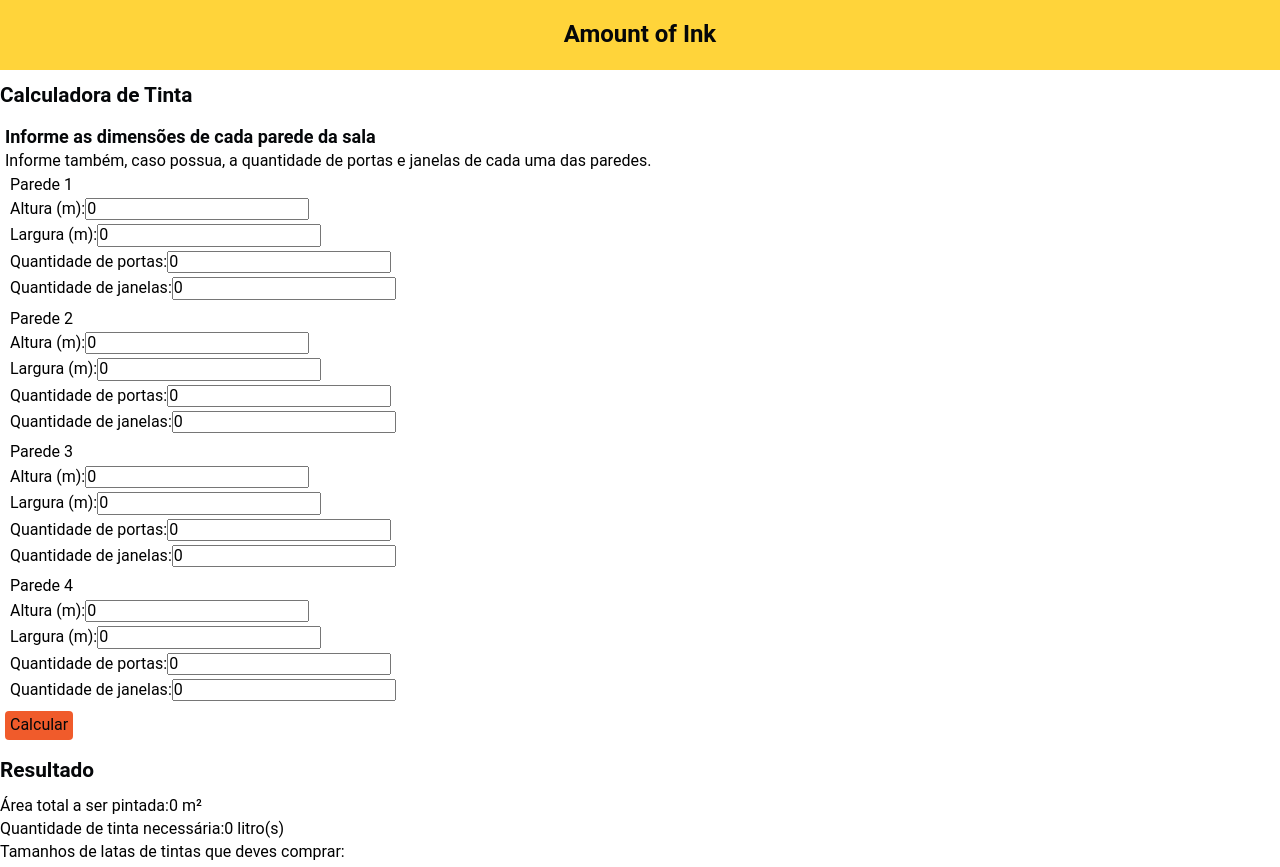
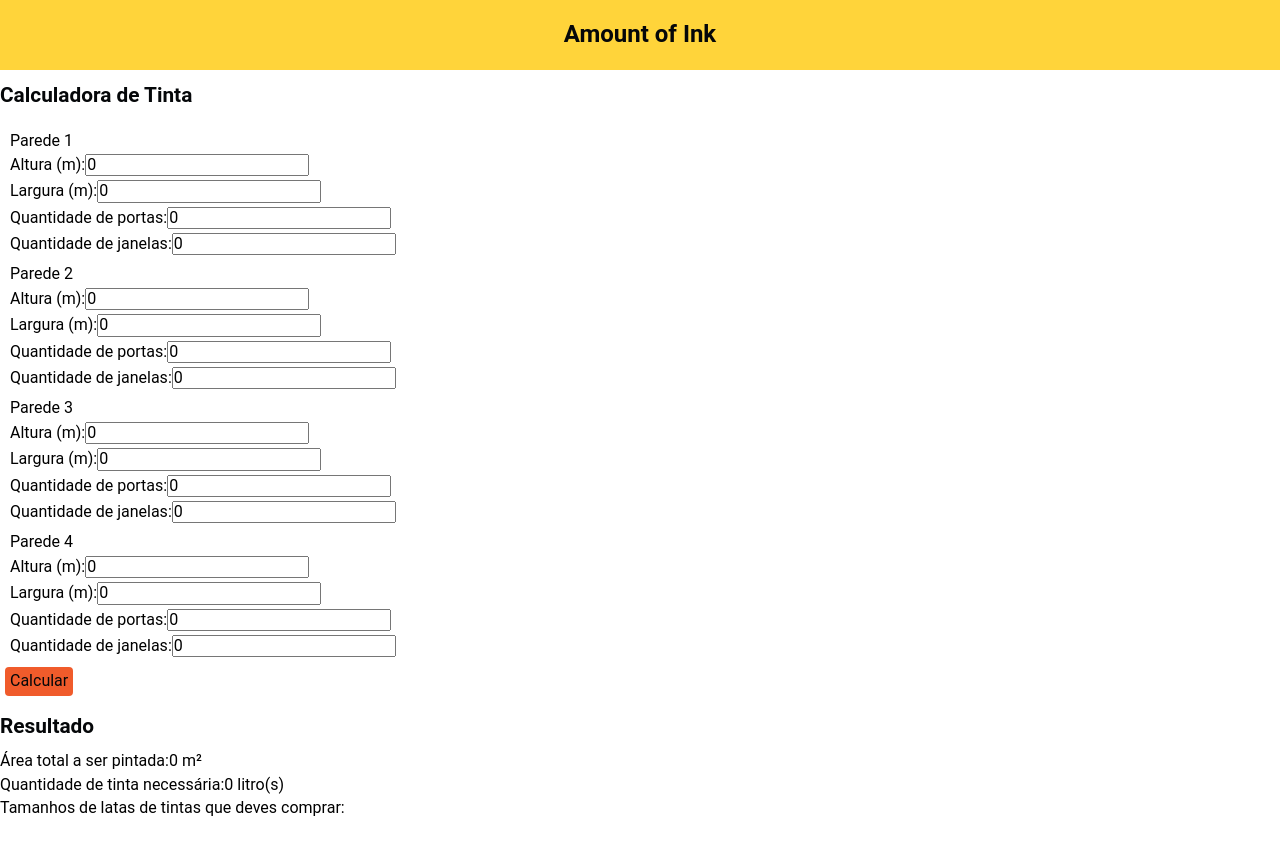
Before and after one commit to AndersonNascimentoAFSN/amountofink, a React (Create React App) app: page /calculator in a window 1280 px wide. After the commit the page ends 823 px from the top, so only its background shows below. Built offline with nearby package versions, Linux system fonts and the light colour scheme.

Commit message:
feat: css-styles - refatora componente WallAreas movendo parte do conteúdo para o componente da página Calculator

```diff
--- a/src/components/WallAreas/index.js
+++ b/src/components/WallAreas/index.js
@@ -1,18 +1,9 @@
 import React from 'react';
 import PropTypes from 'prop-types';
-import SubTitle from '../SubTitle';
 import WallArea from '../WallArea';
 
 const WallAreas = ({ walls, roomIndex }) => (
-  <div>
-    <SubTitle
-      subtitle="Informe as dimensões de cada
-      parede da sala"
-    />
-    <p>
-      Informe também, caso possua, a quantidade de portas
-      e janelas de cada uma das paredes.
-    </p>
+  <>
     {
       Object.keys(walls).map((key, index) => (
         <WallArea
@@ -23,7 +14,7 @@ const WallAreas = ({ walls, roomIndex }) => (
         />
       ))
     }
-  </div>
+  </>
 );
 
 WallAreas.propTypes = {
```
